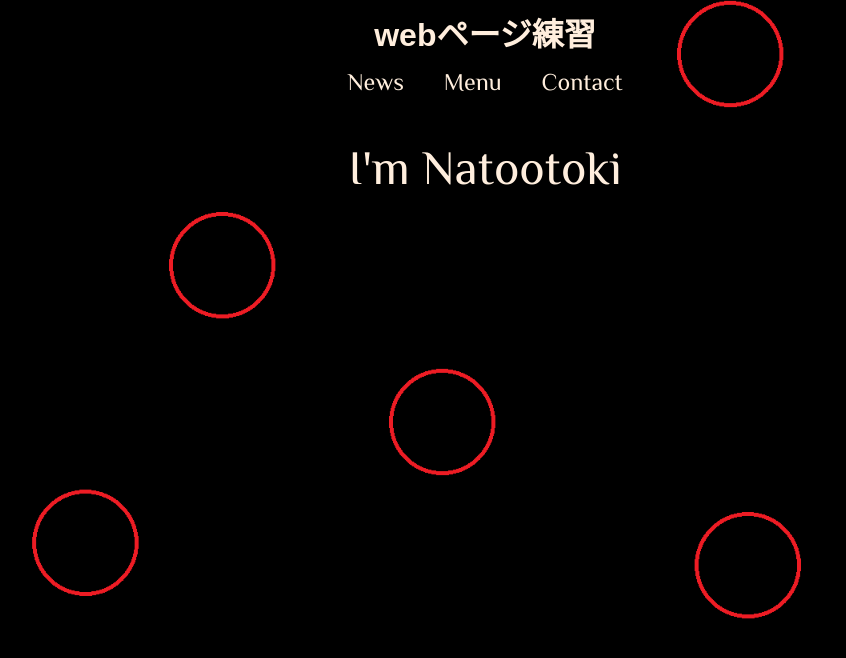
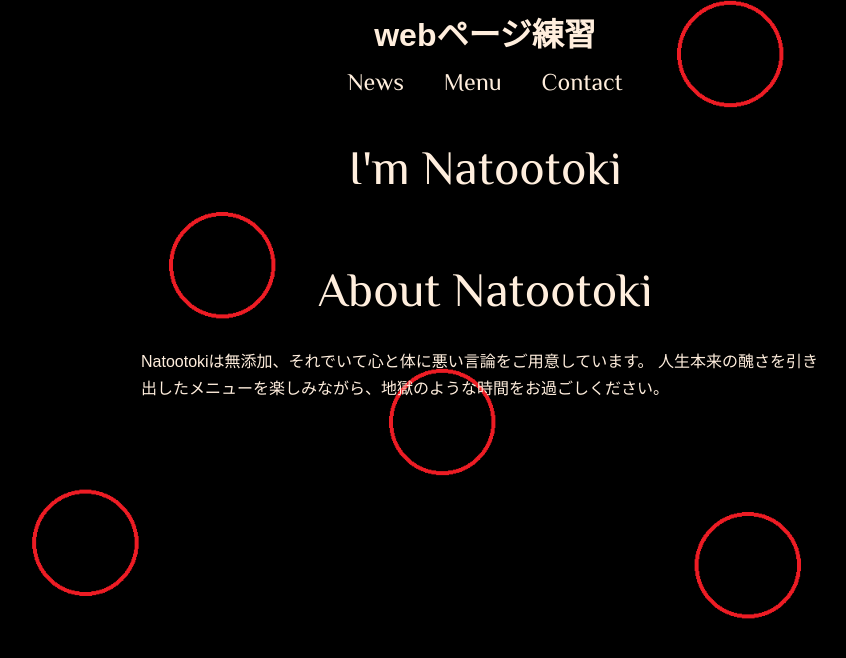
Before and after one commit to natootoki/tanoshiigamepj, a plain HTML site: page webpage/index.html in a window 1280 px wide. Shown: the whole page, without its empty margins (155-1001 px from the left). Drawn offline with Linux system fonts and the light colour scheme; some packages are replaced by stand-ins of ours.

Commit message:
about me

```diff
--- a/webpage/css/style.css
+++ b/webpage/css/style.css
@@ -31,11 +31,19 @@ img {
     font-weight: normal;
 }
 
-.page-title {
+.page-title,
+.heading-large {
     font-size: 3rem;
     text-align: center;
+}
+
+.page-title {
     margin-top: 2rem;
     line-height: 1.4;
+}
+
+.heading-large {
+    margin-bottom: 1rem;
 }
 
 .logo {
@@ -67,3 +75,13 @@ img {
 .cover-home {
     background-image: url(../images/cover-home-s.png)
 }
+
+.about {
+    max-width: 736px;
+    padding: 0 1.5rem;
+    margin: 3rem auto 4rem;
+}
+
+.about p {
+    margin-bottom: 3rem;
+}
--- a/webpage/index.html
+++ b/webpage/index.html
@@ -28,6 +28,13 @@
             </nav>
         </header>
         <h2 class="page-title font-english">I'm Natootoki</h2>
+        <section class="about">
+            <h3 class="heading-large font-english">About Natootoki</h3>
+            <p>
+                Natootokiは無添加、それでいて心と体に悪い言論をご用意しています。
+                人生本来の醜さを引き出したメニューを楽しみながら、地獄のような時間をお過ごしください。
+            </p>
+        </section>
     </div>
 </body>
 </html>
```
